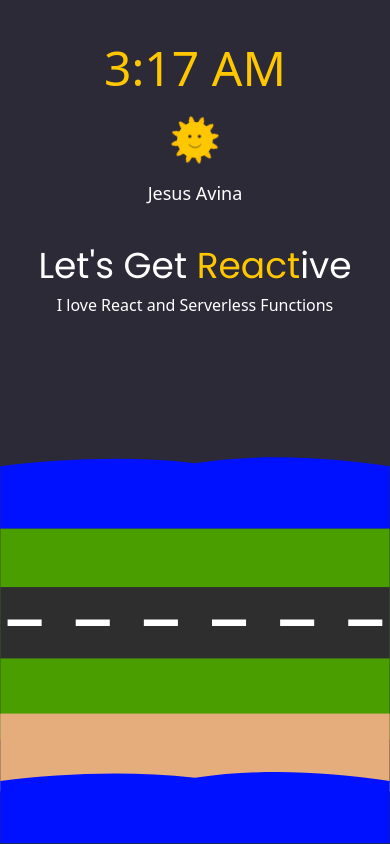
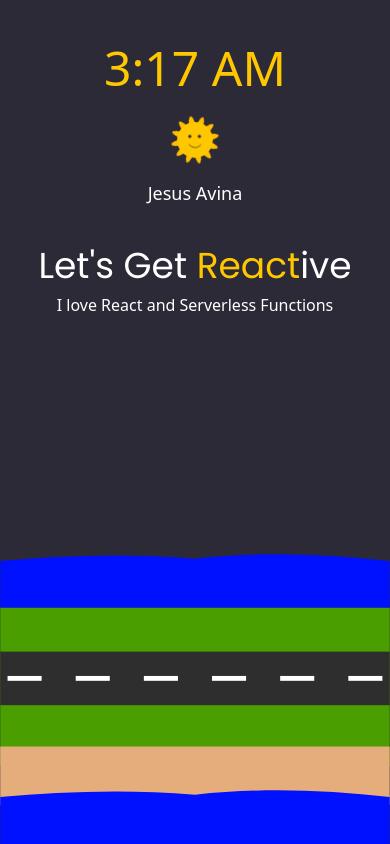
Before and after one commit to javina89/jesusavina.com, a React (Vite) app: page / in a window 390 px wide. Built offline with nearby package versions, Linux system fonts and the light colour scheme; a web font is replaced by a local one.

Commit message:
resized mobile landing svg

```diff
--- a/src/LandingSVG.tsx
+++ b/src/LandingSVG.tsx
@@ -33,7 +33,7 @@
         }
     }
 
-    const sceneSVG = <motion.svg className="absolute inset-x-0 bottom-0" viewBox="0 0 3339 3311"><path id="NorthWater" d="M2.406,79.175c527.218,-63.595 1082.47,-90.999 1666.67,-26.717c562.792,-83.521 1118.12,-54.175 1666.67,26.717l-0,534.342l-3333.33,-0" fill="#01f"/><rect id="Grass" x="2.406" y="613.517" width="3333.33" height="1805.56" fill="#4b9e00"/><g id="Road"><rect x="2.406" y="1113.52" width="3333.33" height="611.111" fill="#2e2e2e"/><rect x="64.906" y="1391.3" width="291.667" height="55.556" fill="#fff"/><rect x="648.239" y="1391.3" width="291.667" height="55.556" fill="#fff"/><rect x="1231.57" y="1391.3" width="291.667" height="55.556" fill="#fff"/><rect x="1814.91" y="1391.3" width="291.667" height="55.556" fill="#fff"/><rect x="2398.24" y="1391.3" width="291.667" height="55.556" fill="#fff"/><rect x="2981.57" y="1391.3" width="291.667" height="55.556" fill="#fff"/></g><rect id="Sand" x="2.406" y="2196.85" width="3333.33" height="666.667" fill="#e5ac7c"/><path id="SouthWater" d="M2.406,2773.62c527.218,-63.595 1082.47,-90.998 1666.67,-26.717c562.792,-83.521 1118.12,-54.174 1666.67,26.717l-0,534.342l-3333.33,0" fill="#01f"/></motion.svg>
+    const sceneSVG = <motion.svg className="absolute inset-x-0 bottom-0" viewBox="0 0 1669 1242"><path id="NorthWater" d="M1.042,29.83c263.609,-23.848 541.234,-34.124 833.333,-10.019c281.396,-31.32 559.06,-20.315 833.333,10.019l0,200.378l-1666.67,0" fill="#01f"/><rect id="Grass" x="1.042" y="230.208" width="1666.67" height="677.083" fill="#4b9e00"/><g id="Road"><rect x="1.042" y="417.708" width="1666.67" height="229.167" fill="#2e2e2e"/><rect x="32.292" y="521.875" width="145.833" height="20.833" fill="#fff"/><rect x="323.958" y="521.875" width="145.833" height="20.833" fill="#fff"/><rect x="615.625" y="521.875" width="145.833" height="20.833" fill="#fff"/><rect x="907.292" y="521.875" width="145.833" height="20.833" fill="#fff"/><rect x="1198.96" y="521.875" width="145.833" height="20.833" fill="#fff"/><rect x="1490.63" y="521.875" width="145.833" height="20.833" fill="#fff"/></g><rect id="Sand" x="1.042" y="823.958" width="1666.67" height="250" fill="#e5ac7c"/><path id="SouthWater" d="M1.042,1040.25c263.609,-23.848 541.234,-34.125 833.333,-10.019c281.396,-31.32 559.06,-20.316 833.333,10.019l0,200.378l-1666.67,0" fill="#01f"/></motion.svg>
 
     return (
         <div className="max-w-xs">
```
Also changed, not shown: 2 other files (tests, documents, lock files or other folders).
